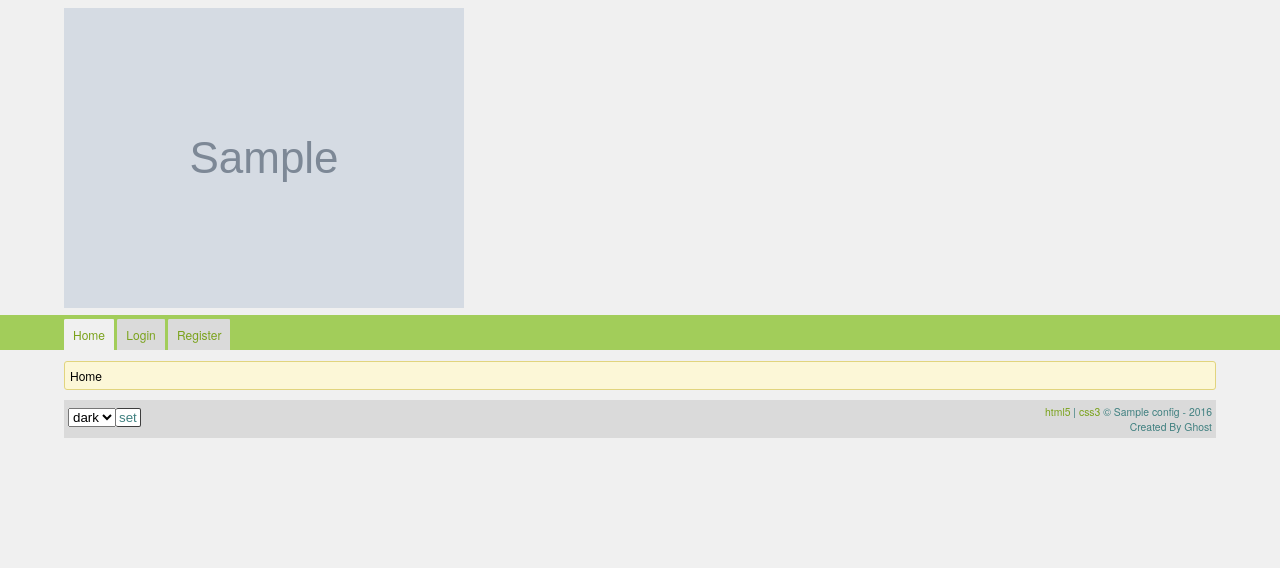
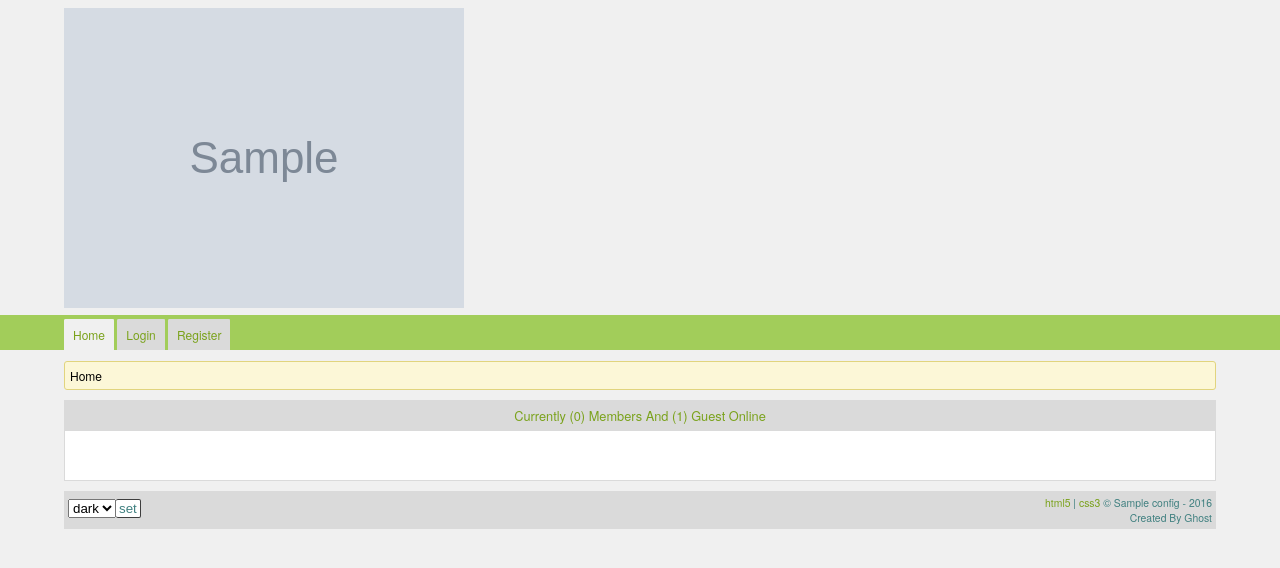
Before and after one commit to x-G-h-o-s-t-x/forums, a PHP site: the page made by index.php in a window 1280 px wide. Shown: the top 568 px of the page. Run offline with PHP 8.4, Linux system fonts and the light colour scheme; tables that the repository leaves empty or names only in its code hold one stand-in row (values such as "Sample post"); grey boxes marked "Sample" are stand-in pictures.

Commit message:
added online checking class

```diff
--- /dev/null
+++ b/core/classes/online.class.php
@@ -0,0 +1,141 @@
+<?php
+// Prevent direct access from url to this file
+if(stristr(htmlentities($_SERVER['SCRIPT_NAME']), 'online.class.php')): // input your class file name here
+    header('Location:../../index.php'); // input your index location here
+    die();
+endif;
+
+/** ****************************************************
+  *                  @author: Ghost                    *
+  *                  @copyright: 2016                  *
+  **************************************************** **/
+
+class online {
+
+    protected function __construct() { /** Thou shalt not construct that which is unconstructable! */ }
+    protected function __clone() { /** Me not like clones! Me smash clones! */ }
+    public function __wakeup() { throw new Exception('Cannot unserialize singleton'); }
+    private static $instance;
+
+    // call to start the online instance
+    public static function init(){
+        $class = get_called_class(); // late-static-bound class name
+            if(!isset(self::$instance[$class])):
+                self::$instance[$class] = new static;
+            endif;
+        return self::$instance[$class];
+    }
+
+    // function to check if a user is online
+    public function check_online() {
+    $uid = isset($_SESSION['uid']) ? (int)$_SESSION['uid'] : null;
+    $ip = isset($_SERVER['REMOTE_ADDR']) ? $_SERVER['REMOTE_ADDR'] : null;
+    $page = preg_replace(array('/&page=\w/i', '/index\w\.html/i', '/\?page=\w/i'), '', $_SERVER['REQUEST_URI']);
+        if(user::init()->is_authentic()):
+            db::pdo()->query('SELECT * FROM `online` WHERE `uid` = :uid AND `member` = "yes" LIMIT 1');
+                db::pdo()->bind(array(':uid' => $uid));
+            db::pdo()->execute();
+                if(db::pdo()->count() > 0):
+                    db::pdo()->query('UPDATE `online` SET `time` = now(), `page` = :page WHERE `uid` = :uid AND `member` = "yes" LIMIT 1');
+                        db::pdo()->bind(array(':page' => $page, ':uid' => $uid));
+                    db::pdo()->execute();
+                else:
+                    db::pdo()->query('INSERT INTO `online` SET `uid` = :uid, `time` = now(), `page` = :page, `ip` = :ip, `member` = "yes"');
+                        db::pdo()->bind(array(':uid' => $uid, ':page' => $page, ':ip' => $ip));
+                    db::pdo()->execute();
+                endif;
+        else:
+            db::pdo()->query('SELECT * FROM `online` WHERE `uid` = "0" AND `ip` = :ip AND `member` = "no" LIMIT 1');
+                db::pdo()->bind(array(':ip' => $ip));
+            db::pdo()->execute();
+                if(db::pdo()->count() > 0):
+                    db::pdo()->query('UPDATE `online` SET `time` = now(), `page` = :page WHERE `uid` = "0" AND `ip` = :ip AND `member` = "no" LIMIT 1');
+                        db::pdo()->bind(array(':page' => $page, ':ip' => $ip));
+                    db::pdo()->execute();
+                else:
+                    db::pdo()->query('INSERT INTO `online` SET `uid` = "0", `time` = now(), `page` = :page, `ip` = :ip, `member` = "no"');
+                        db::pdo()->bind(array(':page' => $page, ':ip' => $ip));
+                    db::pdo()->execute();
+                endif;
+        endif;
+    }
+
+    // function to check if user has gone offline
+    public function check_offline() {
+        db::pdo()->query('DELETE FROM `online` WHERE TIMESTAMPDIFF(MINUTE, time, now()) > 5');
+        db::pdo()->execute();
+    }
+
+    // function to check if user has logged offline
+    public function log_offline() {
+        db::pdo()->query('DELETE FROM `online` WHERE `uid` = :uid LIMIT 1');
+            db::pdo()->bind(array(':uid' => $_SESSION['uid']));
+        db::pdo()->execute();
+    }
+
+    // function to display all users online
+    public function display_all() {
+        db::pdo()->query('SELECT * FROM `online` WHERE `uid` <> 0 AND `member` = "yes"');
+        db::pdo()->execute();
+            if(db::pdo()->count() == '1'):
+                $members = '('.db::pdo()->count().') Member';
+            else:
+                $members = '('.db::pdo()->count().') Members';
+            endif;
+        db::pdo()->query('SELECT * FROM `online` WHERE `uid` = "0" AND `member` = "no"');
+        db::pdo()->execute();
+            if(db::pdo()->count() == '1'):
+                $guests = '('.db::pdo()->count().') Guest';
+            else:
+                $guests = '('.db::pdo()->count().') Guests';
+            endif;
+        $results = null;
+            $results .= '<div class="online-header">Currently '.$members.' And '.$guests.' Online</div>';
+            $results .= '<div class="online">';
+        db::pdo()->query('SELECT * FROM `online` WHERE `uid` <> 0 AND `member` = "yes"');
+        db::pdo()->execute();
+            if(db::pdo()->count() > 0):
+                foreach(db::pdo()->result() as $user):
+                    $results .= username($user->uid).', ';
+                endforeach;
+            endif;
+            $results .= '</div>';
+        return $results;
+    }
+
+    // function to display users on a particular page
+    public function display_page() {
+        $page = preg_replace(array('/&page=\w/i', '/index\w\.html/i', '/\?page=\w/i'), '', $_SERVER['REQUEST_URI']);
+        db::pdo()->query('SELECT * FROM `online` WHERE `uid` <> 0 AND `member` = "yes" AND `page` = :page');
+            db::pdo()->bind(array(':page' => $page));
+        db::pdo()->execute();
+            if(db::pdo()->count() == '1'):
+                $members = '('.db::pdo()->count().') Member';
+            else:
+
+                $members = '('.db::pdo()->count().') Members';
+            endif;
+        db::pdo()->query('SELECT * FROM `online` WHERE `uid` = "0" AND `member` = "no" AND `page` = :page');
+            db::pdo()->bind(array(':page' => $page));
+        db::pdo()->execute();
+            if(db::pdo()->count() == '1'):
+                $guests = '('.db::pdo()->count().') Guest';
+            else:
+                $guests = '('.db::pdo()->count().') Guests';
+            endif;
+        $results = null;
+            $results .= '<div class="online-header">Currently '.$members.' And '.$guests.' Viewing</div>';
+            $results .= '<div class="online">';
+        db::pdo()->query('SELECT * FROM `online` WHERE `uid` <> 0 AND `member` = "yes" AND `page` = :page');
+            db::pdo()->bind(array(':page' => $page));
+        db::pdo()->execute();
+            if(db::pdo()->count() > 0):
+                foreach(db::pdo()->result() as $user):
+                    $results .= username($user->uid).', ';
+                endforeach;
+            endif;
+            $results .= '</div>';
+        return $results;
+    }
+}
+?>
--- a/core/css/light.css
+++ b/core/css/light.css
@@ -47,8 +47,11 @@ nav ul li a.active {color:#7AA21B; background:#F0F0F0; border-top:1px solid #F0F
 .secondary-nav a {color:#000000; text-decoration:none;}
 
 .wrapper {width:90%; margin:10px auto 0px auto;}
-.register-header, .login-header, .forgot-header {background:#DADADA; color:#7AA21B; font-size:0.8rem; padding:5px; border:1px solid #DADADA;}
-.register-content, .login-content, .forgot-content {background:#FFFFFF; text-align:center; font-size:0.8rem; color:#408080; word-wrap:break-word; padding:5px; border:1px solid #DADADA; border-top:none;}
+.register-header, .login-header, .forgot-header, .online-header {background:#DADADA; color:#7AA21B; font-size:0.8rem; padding:5px; border:1px solid #DADADA;}
+.register-content, .login-content, .forgot-content, .online {background:#FFFFFF; text-align:center; font-size:0.8rem; color:#408080; word-wrap:break-word; padding:5px; border:1px solid #DADADA; border-top:none;}
+
+.online-header {text-align:center;}
+.online {text-align:left; min-height:50px;}
 
 .form-wrapper form {text-align:left; padding:30px 20px 0;}
 .form-item {margin-bottom:10px; width:100%;}
--- a/index.php
+++ b/index.php
@@ -5,6 +5,8 @@
 <?php if(file_exists('core/config.php')): require_once('core/config.php'); else: die('Cannot Find Configuration File'); endif; ?>
 <?php debug($config->debug); ?>
 <?php user::init()->is_remembered(); ?>
+<?php online::init()->check_online(); ?>
+<?php online::init()->check_offline(); ?>
 <!doctype html>
 <html lang="en">
 
@@ -43,11 +45,16 @@
         </div>
     </div>
 
+    <div class="wrapper">
+        <?php echo online::init()->display_all(); ?>
+    </div>
+
     <footer>
         <div class="footer-left"><?php echo theme_form(); ?></div>
         <div class="footer-right"><?php echo $copyright; ?></div>
         <div class="padder"></div>
     </footer>
 
+    <?php db::pdo()->close(); ?>
     </body>
 </html>
--- a/logout.php
+++ b/logout.php
@@ -3,6 +3,7 @@
 <?php foreach(glob('core/functions/*.php') as $function_file): require_once($function_file); endforeach; ?>
 <?php if(file_exists('core/config.php')): require_once('core/config.php'); else: die('Cannot Find Configuration File'); endif; ?>
 <?php if(user::init()->is_authentic()): ?>
-<?php /** online::init()->log_offline(); */ ?>
+<?php online::init()->log_offline(); ?>
 <?php user::init()->logout(); ?>
 <?php endif; ?>
+<?php db::pdo()->close(); ?>
```
Also changed, not shown: core/css/dark.css (+5 -2 lines), forgot.php (+5 -2 lines), login.php (+6 -2 lines), register.php (+6 -2 lines).
